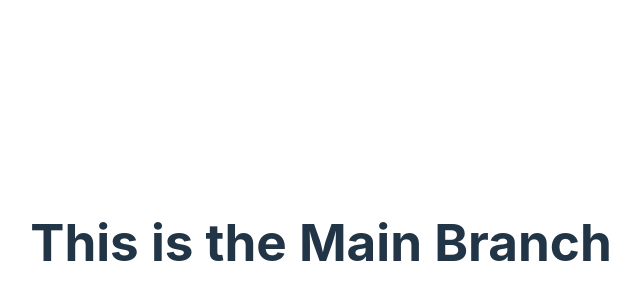
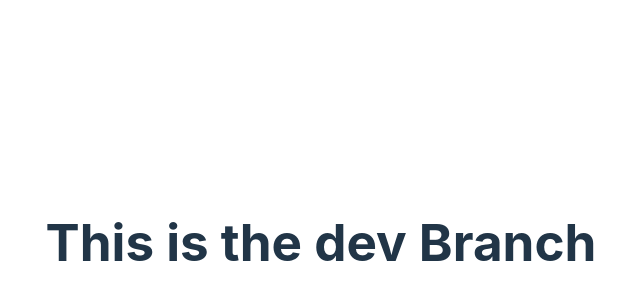
Before and after one commit to koppreshk/getGro-frontend, a React (Vite) app: page / in a window 1280 px wide. Shown: the part 158-458 px from the top of the page, without its empty margins (319-959 px from the left). Built offline with nearby package versions, Linux system fonts and the light colour scheme.

Commit message:
fix: Dev page updated

```diff
--- a/src/App.tsx
+++ b/src/App.tsx
@@ -1,11 +1,9 @@
 import './App.css'
 
-function App() {
+export default function App() {
   return (
     <>
-      <h1>This is the Main Branch</h1>
+      <h1>This is the dev Branch</h1>
     </>
   )
 }
-
-export default App
--- a/src/main.tsx
+++ b/src/main.tsx
@@ -1,6 +1,6 @@
 import React from 'react'
 import ReactDOM from 'react-dom/client'
-import App from './App.tsx'
+import App from './app.tsx'
 import './index.css'
 
 ReactDOM.createRoot(document.getElementById('root')!).render(
```
